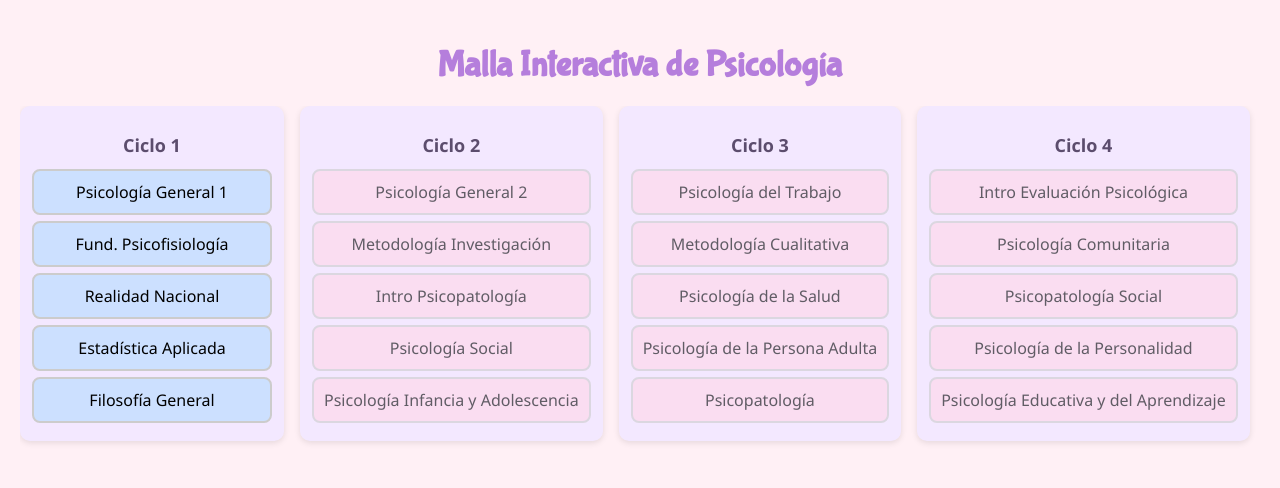
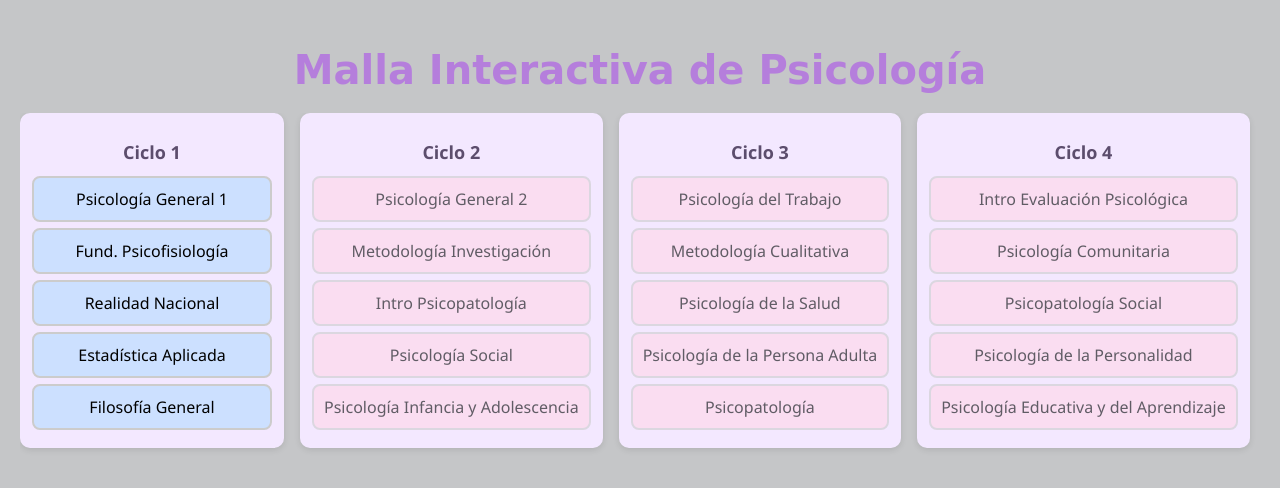
Before and after one commit to gab0709p/pensum-interactivo-psico, a plain HTML site: page index.html in a window 1280 px wide. Drawn offline with Linux system fonts and the light colour scheme.

Commit message:
Update styles.css

```diff
--- a/styles.css
+++ b/styles.css
@@ -1,14 +1,14 @@
 body {
   font-family: 'Segoe UI', sans-serif;
-  background-color: #fff0f5;
+  background-color: #c5c6c8;
   text-align: center;
   margin: 0;
   padding: 20px;
 }
 
 .titulo {
-  font-family: 'Bubblegum Sans', cursive;
-  font-size: 36px;
+  font-family: 'Bubblegum', cursive;
+  font-size: 40px;
   color: #b57edc; /* Lila pastel */
   margin-bottom: 20px;
 }
```
